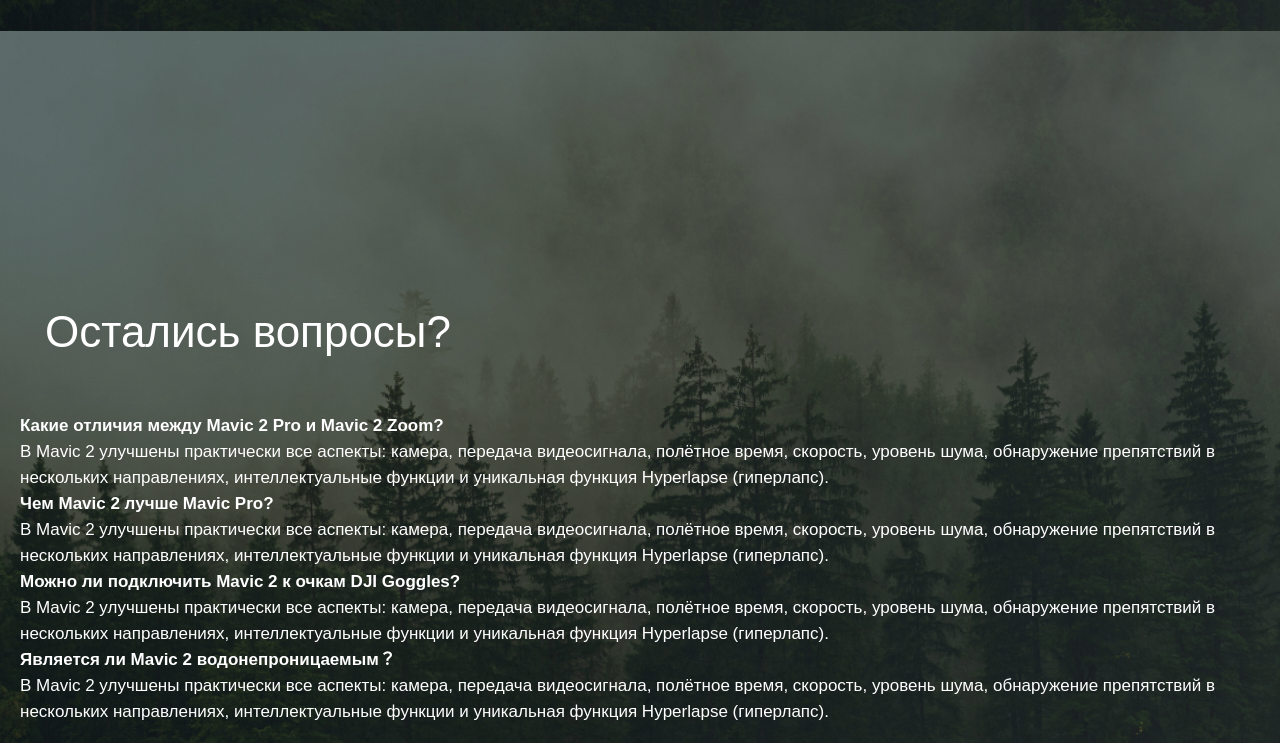
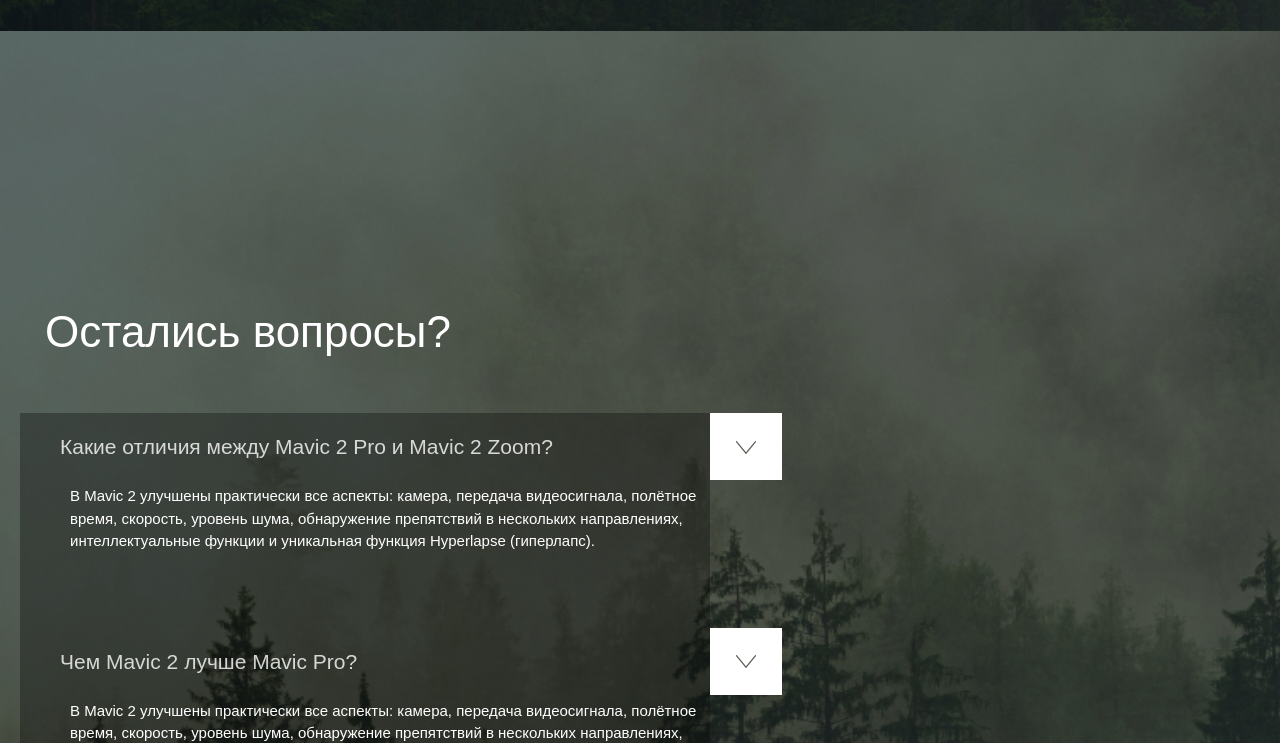
Before and after one commit to by-Biska/mavic, a website: page app/index.html in a window 1280 px wide. Shown: the part 3462-4205 px from the top of the page. Drawn offline with nearby package versions, Linux system fonts and the light colour scheme; files that its build step writes are made by us from their sources.

Commit message:
questions

```diff
--- a/app/js/main.js
+++ b/app/js/main.js
@@ -7,4 +7,9 @@
     })
 
 
+    $(".questions__item-title").on('click',function(){
+        $('.questions__item').removeClass('questions__item--active')
+        $(this).parent().addClass('questions__item--active')
+    })
+
 })
--- a/app/scss/_home.scss
+++ b/app/scss/_home.scss
@@ -285,3 +285,41 @@
         line-height: 130%;
     }
 }
+
+.questions {
+    &__items {
+        max-width: 757px;
+        padding-bottom: 15px;
+    }
+    &__item {
+        background-color: rgba(0, 0, 0, 0.3);
+        max-width: 690px;
+    }
+    &__item-title {
+        @extend %ubuntu-medium;
+        font-size: 21px;
+        line-height: 28px;
+        color: rgba(#fff, 0.8);
+        padding: 20px 10px 24px 40px;
+        position: relative;
+        cursor: pointer;
+        &::after {
+            content: url("../images/accordion-arrow.svg");
+            position: absolute;
+            right: -72px;
+            top: 0;
+            width: 72px;
+            height: 67px;
+            background-color: #fff;
+            display: flex;
+            justify-content: center;
+            align-items: center;
+        }
+    }
+    &__item-text {
+        padding: 0 5px 75px 50px;
+        font-size: 15px;
+        line-height: 150%;
+        @extend %ubuntu-light;
+    }
+}
```
Also changed, not shown: app/css/style.min.css, app/images/accordion-arrow.svg (added), app/js/main.min.js.
